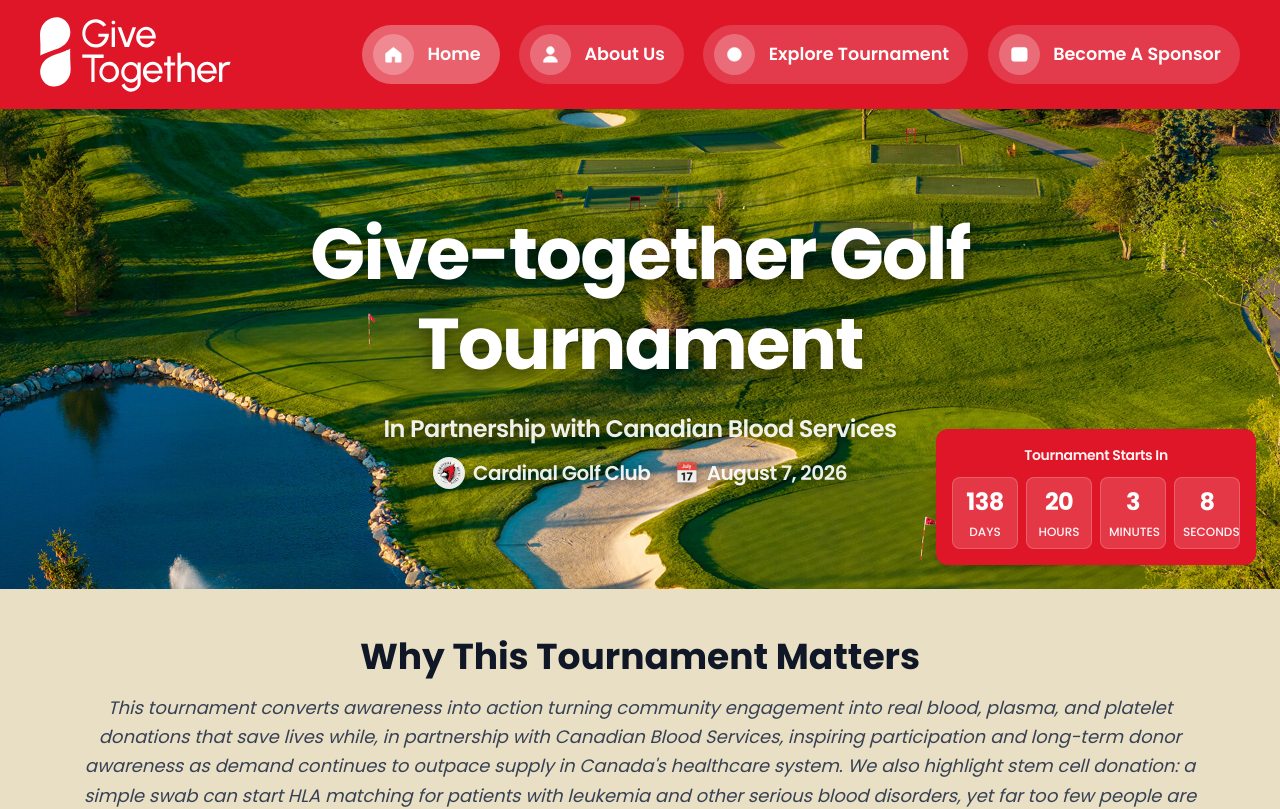
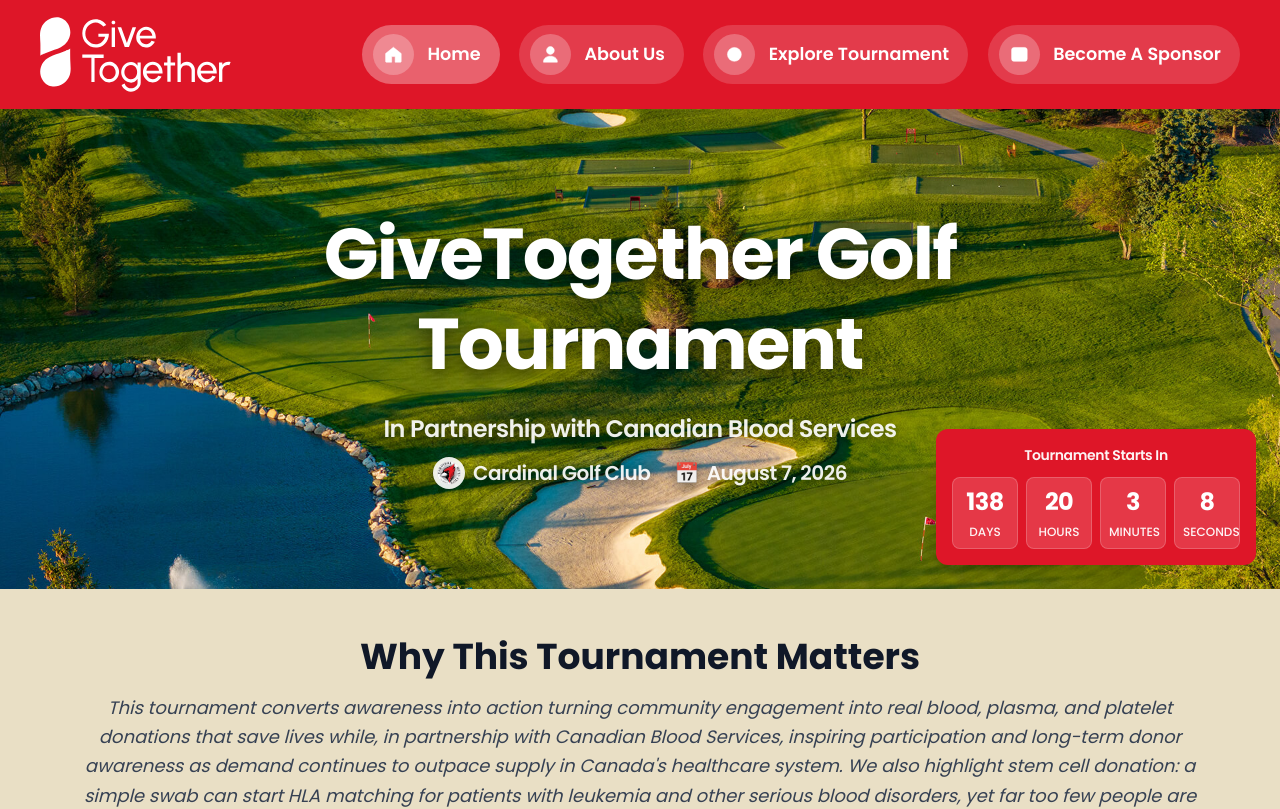
Before and after one commit to vignesh3947/giveTogetherGolfTournament, a Next.js app in the folder golf-tournament-app/: page / in a window 1280 px wide. Shown: the top 809 px of the page. Built offline with nearby package versions, Linux system fonts and the light colour scheme.

Commit message:
Give Together name correction.

```diff
--- a/golf-tournament-app/src/app/page.tsx
+++ b/golf-tournament-app/src/app/page.tsx
@@ -19,7 +19,7 @@
             <div className="w-full px-6 flex justify-center">
               <div className="space-y-6 text-center max-w-3xl">
                 <h1 className="hero-title text-6xl md:text-7xl font-bold leading-tight tracking-tight">
-                  Give-together Golf Tournament
+                  GiveTogether Golf Tournament
                 </h1>
                 <div className="hero-copy space-y-3">
                   <p className="text-xl md:text-2xl font-semibold tracking-tight">
```
